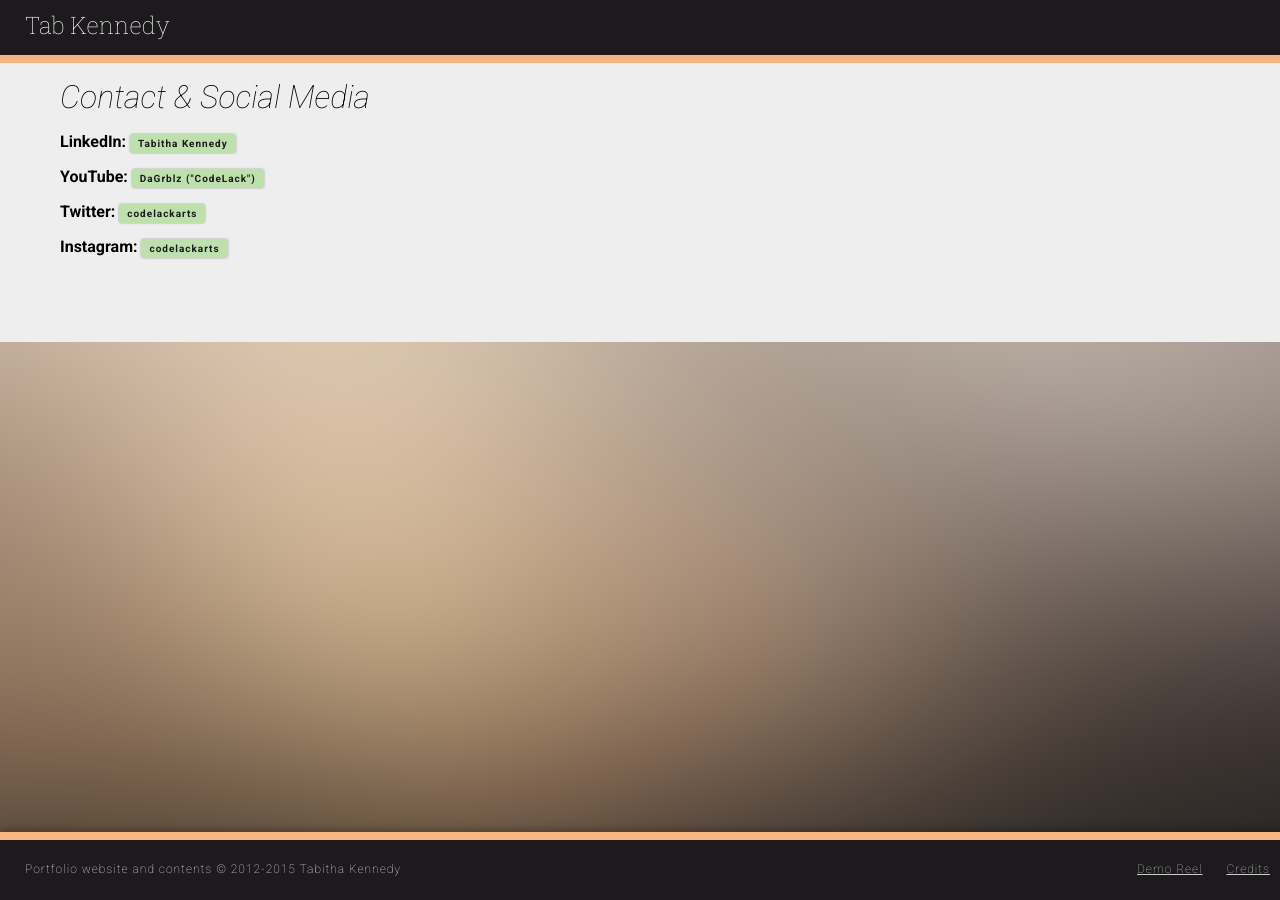
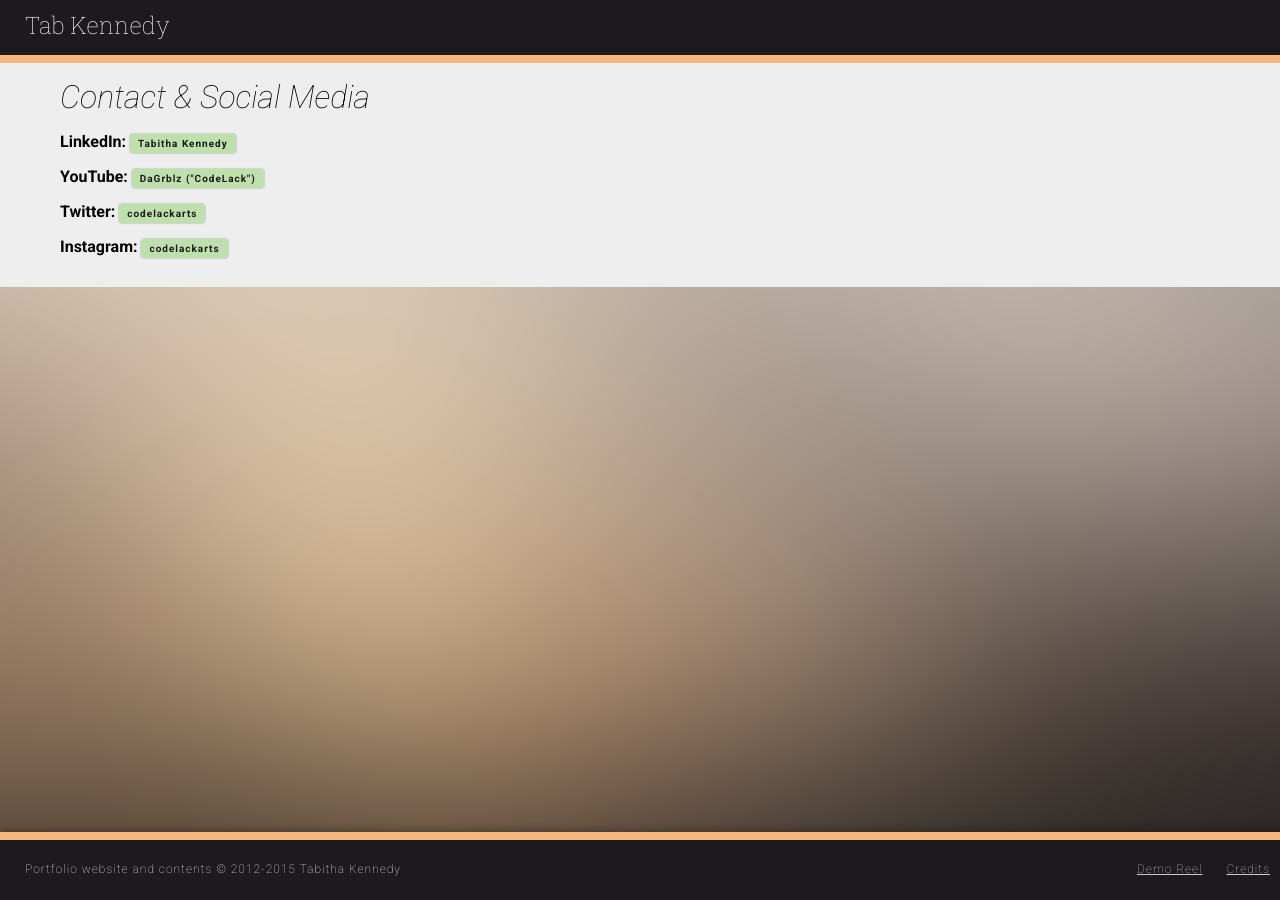
Before and after one commit to codelack/codelack.github.io, a Jekyll site: the page contact.html, which Jekyll copies as it is, in a window 1280 px wide. Built offline with Jekyll 4.4.1, drawn with Linux system fonts in a browser that asks for light colours.

Commit message:
More content
to work with footer

```diff
--- a/css/content.css
+++ b/css/content.css
@@ -16,12 +16,13 @@
 
 #workcontent {
   margin: 0 auto;
-  padding: 15px 60px 70px;
+  padding: 15px 60px;
   background-color: #EEE;
   max-width: 1300px;
 }
 #workcontent section {
   min-height: 90vh;
+  padding-bottom: 60px;
 }
 
 #workcontent p a, #workcontent p a:link, #workcontent p a:visited {
```
